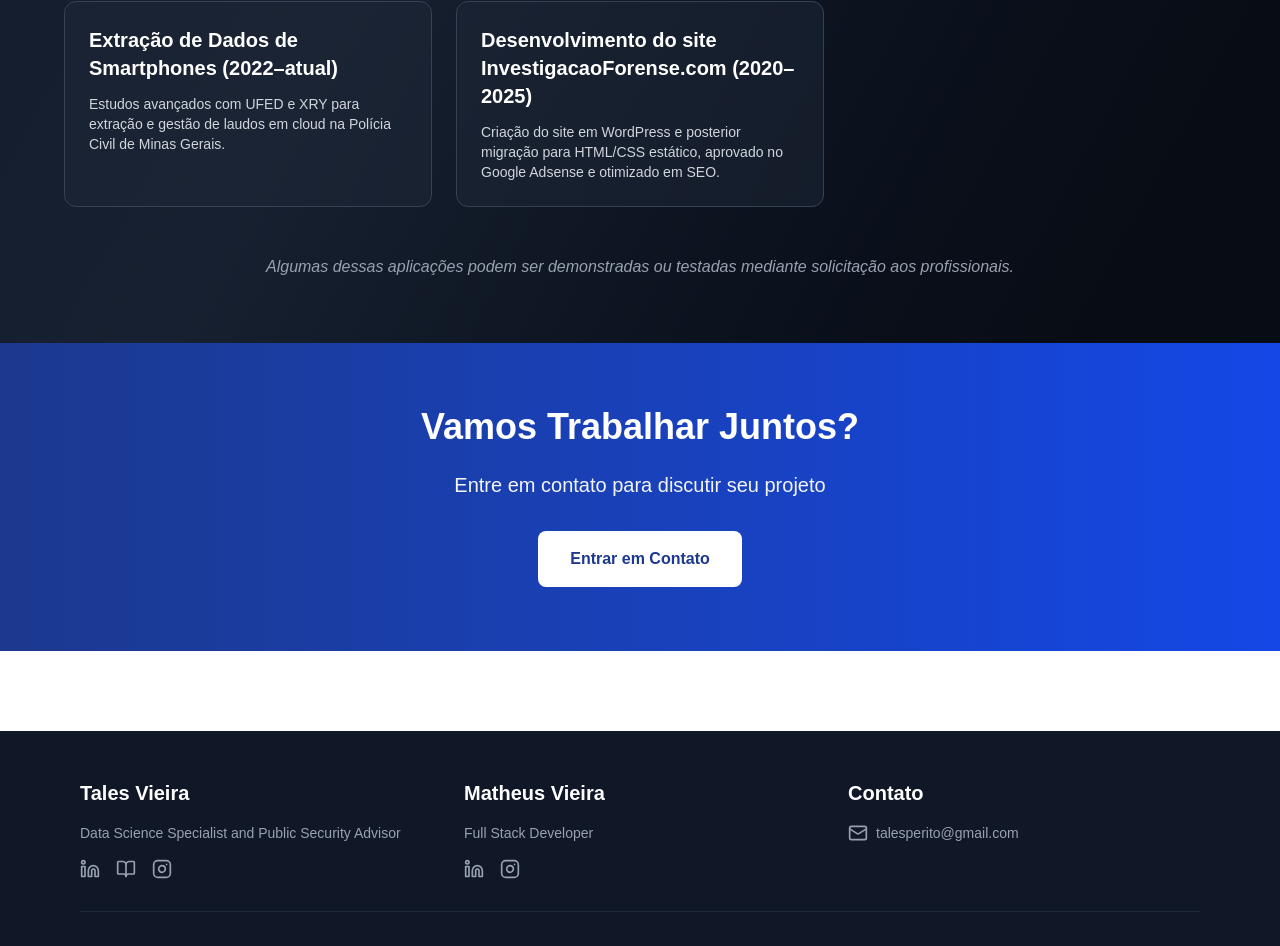
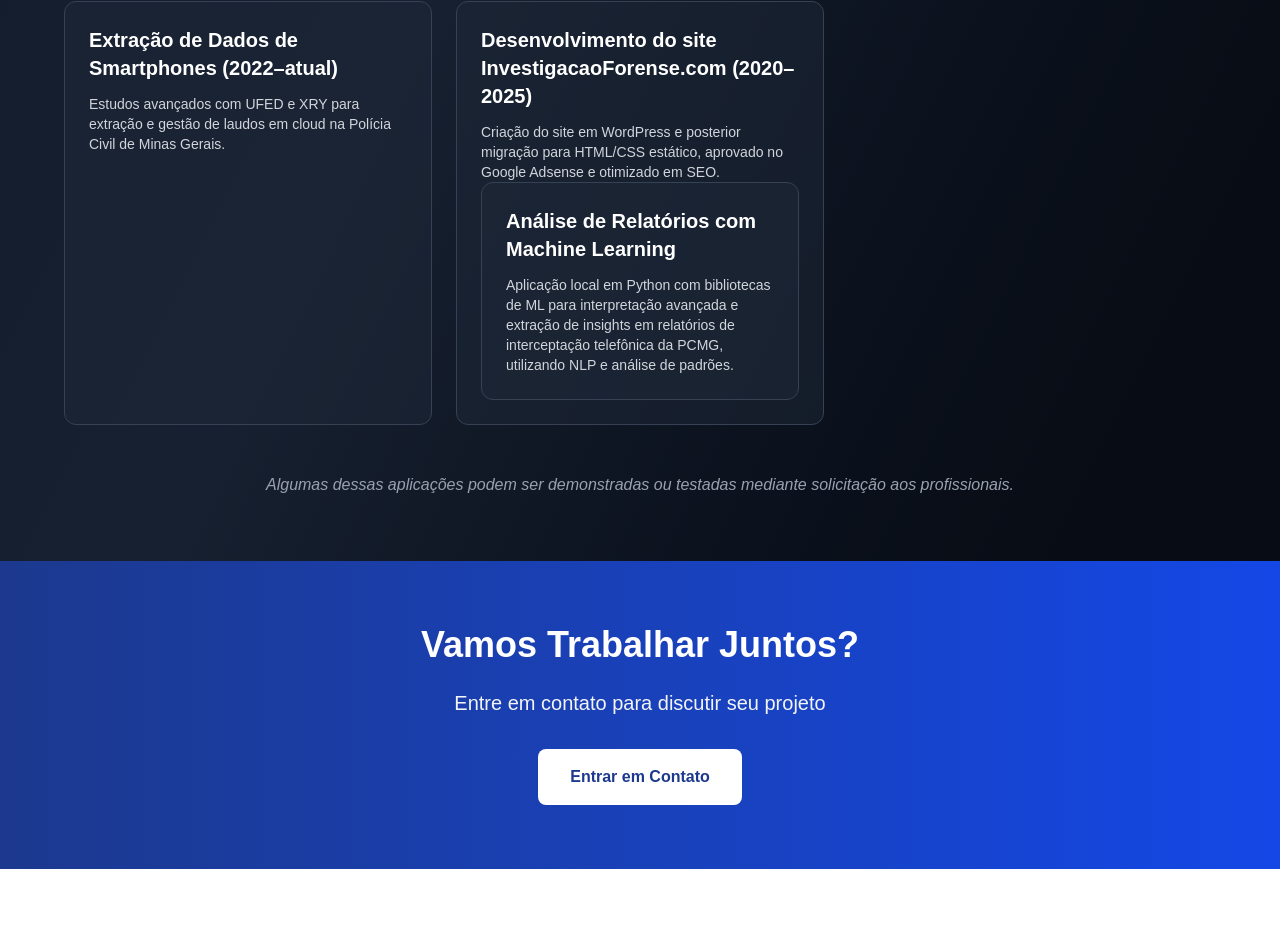
Before and after one commit to talesperito/investigacao-forense, a Next.js app: page /portfolio in a window 1280 px wide. Shown: the part 1783-2729 px from the top of the page. Built offline with nearby package versions, Linux system fonts and the light colour scheme.

Commit message:
feat: adiciona 9º projeto - análise de relatórios com ML

```diff
--- a/app/portfolio/page.tsx
+++ b/app/portfolio/page.tsx
@@ -208,6 +208,16 @@ export default function PortfolioPage() {
                 Criação do site em WordPress e posterior migração para HTML/CSS
                 estático, aprovado no Google Adsense e otimizado em SEO.
               </p>
+                          <div className="bg-gray-800/50 rounded-xl p-6 border border-gray-700 hover:border-blue-500 transition-all duration-300">
+              <h3 className="text-xl font-bold text-white mb-3">
+                Análise de Relatórios com Machine Learning
+              </h3>
+              <p className="text-gray-300 text-sm">
+                Aplicação local em Python com bibliotecas de ML para interpretação
+                avançada e extração de insights em relatórios de interceptação telefônica
+                da PCMG, utilizando NLP e análise de padrões.
+              </p>
+            </div>
             </div>
 
           </div>
```
